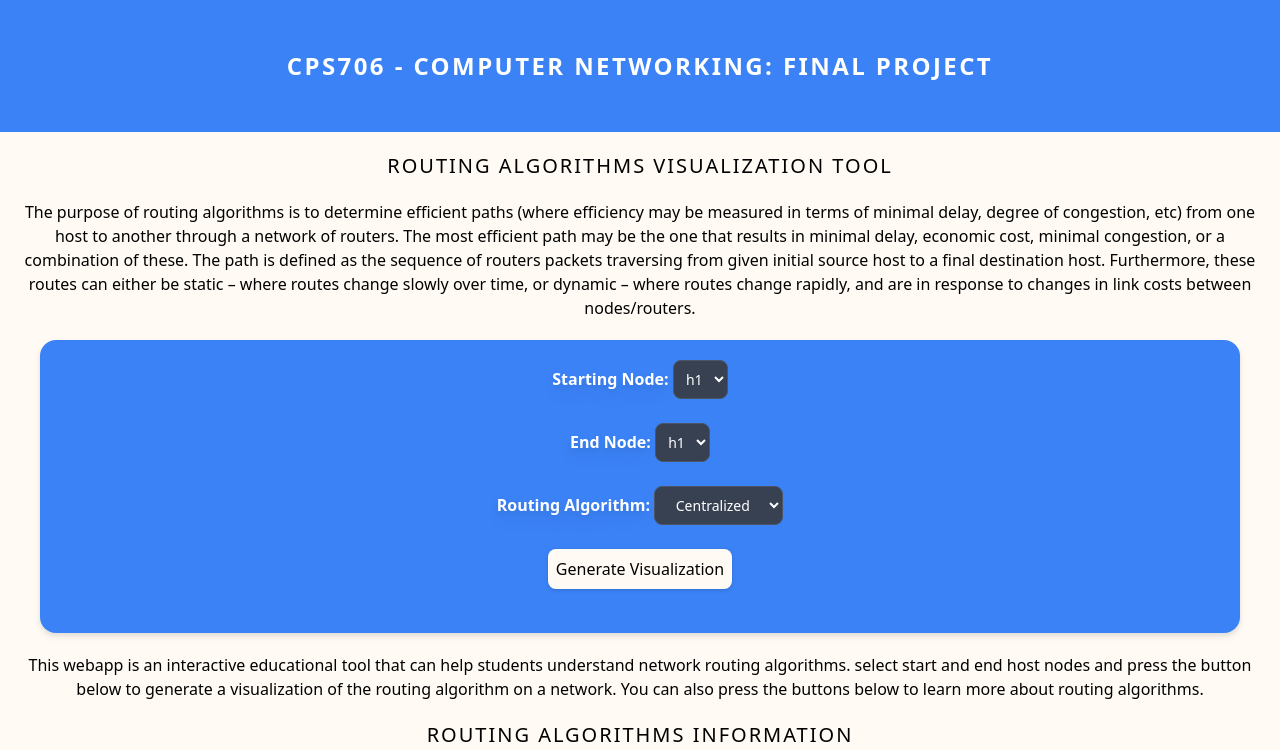
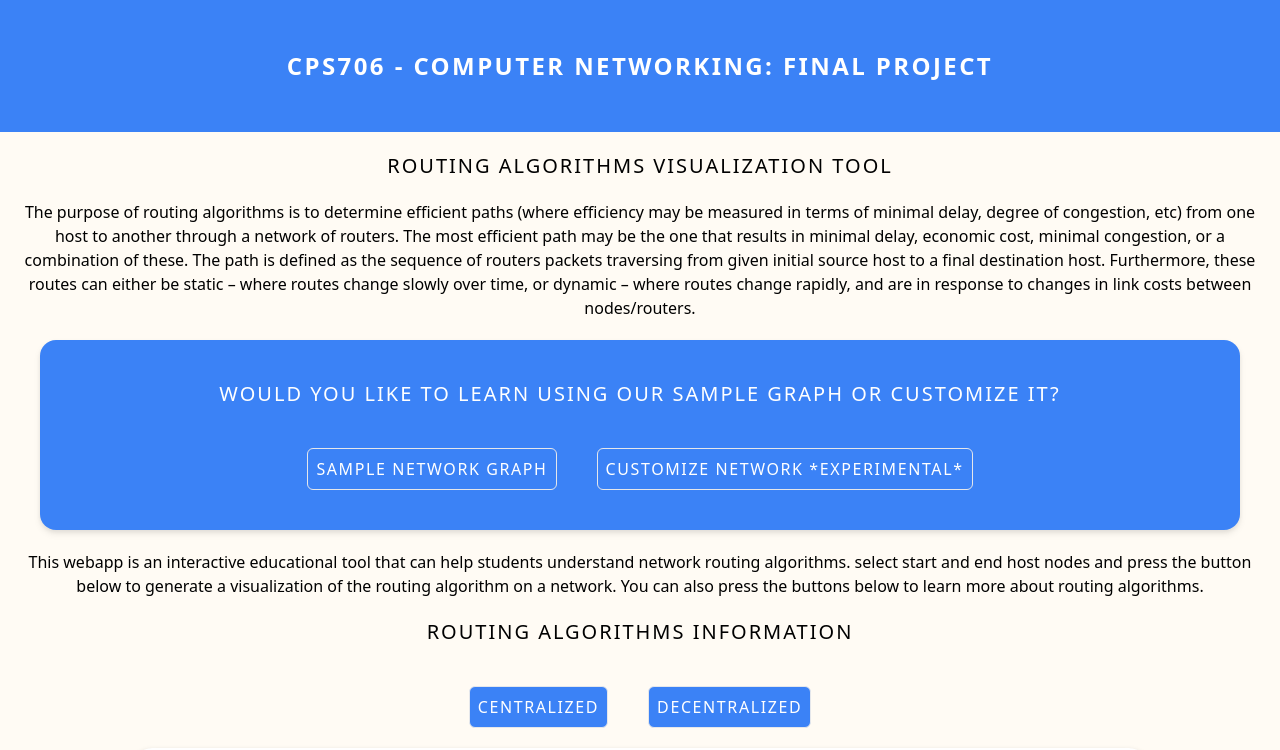
Before and after one commit to ismailmohammad/CPS706_Networks_Project, a Next.js app in the folder client/: page / in a window 1280 px wide. Shown: the top 750 px of the page. Built offline with nearby package versions, Linux system fonts and the light colour scheme.

Commit message:
More groundwork/code cleanup
Basic routing
refactoring
component creation/organization

```diff
--- a/client/package.json
+++ b/client/package.json
@@ -9,6 +9,7 @@
     "lint": "next lint"
   },
   "dependencies": {
+    "@heroicons/react": "^2.0.17",
     "@next/font": "13.2.4",
     "axios": "^1.3.5",
     "eslint": "8.36.0",
--- a/client/src/components/Header.js
+++ /dev/null
@@ -1,12 +0,0 @@
-import React from "react";
-
-export default function Header() {
-  return (
-    <div
-      className="p-[50px] bg-blue-500 text-center uppercase
-    tracking-widest font-bold text-2xl font-sans text-white"
-    >
-      CPS706 - Computer Networking: Final Project
-    </div>
-  );
-}
--- a/client/src/components/GenerateGraph.js
+++ b/client/src/components/NetworkCustomizer.js
@@ -4,7 +4,7 @@ import React from "react";
  * *** Experimental ***
  * This component probes user to create a network Graph to traverse through using the various algorithms
  */
-export default function NetworkCreator() {
+export default function NetworkCustomizer() {
   return (
     <span>Network Creator</span>
   );
--- a/client/src/components/SampleGraph.js
+++ b/client/src/components/SampleGraph.js
@@ -5,6 +5,6 @@ import React from "react";
  */
 export default function SampleGraph() {
   return (
-
+    <span>Use Sample Graph instead</span>
   );
 }
--- /dev/null
+++ b/client/src/components/infomational/Header.js
@@ -0,0 +1,18 @@
+import Link from "next/link";
+import React from "react";
+import AnimatedLink from "../ui/AnimatedLink";
+import { HomeIcon } from "@heroicons/react/24/outline";
+
+export default function Header(props) {
+  return (
+    <Link href="/">
+      <div
+        className="p-[50px] bg-blue-500 text-center uppercase
+      tracking-widest font-bold text-2xl font-sans text-white"
+      >
+        {props.route !== "/" ? <AnimatedLink className="left-0" route="/" title="Home" icon={<HomeIcon className="w-6 h-6 left center float-left" />} alt="Home" /> : null}
+        <span>CPS706 - Computer Networking: Final Project</span>
+      </div>
+    </Link>
+  );
+}
--- /dev/null
+++ b/client/src/components/ui/AnimatedLink.js
@@ -0,0 +1,24 @@
+import Link from "next/link";
+import React from "react";
+import { motion } from "framer-motion";
+
+/**
+ *
+ * @param {*} props - Expected props are a link/route and a title for the button
+ * @returns
+ */
+export default function AnimatedLink(props) {
+  return (
+    <Link href={props.route}>
+      <motion.button
+        className="m-5 border
+        bg-blue-500 p-2 rounded-md tracking-widest
+         hover:bg-blue-700 text-white uppercase"
+        whileHover={{ scale: 1.1 }}
+        whileTap={{ scale: 0.9 }}
+      >
+        {props.icon ? props.icon : null}{props.title}
+      </motion.button>
+    </Link>
+  );
+}
--- a/client/src/pages/centralized.js
+++ b/client/src/pages/centralized.js
@@ -1,6 +1,6 @@
 import React from "react";
 import Head from "next/head";
-import Header from "../components/Header.js";
+import Header from "../components/infomational/Header.js";
 import { motion } from "framer-motion";
 import Link from "next/link";
 
--- a/client/src/pages/decentralized.js
+++ b/client/src/pages/decentralized.js
@@ -1,6 +1,6 @@
 import React from "react";
 import Head from "next/head";
-import Header from "../components/Header.js";
+import Header from "../components/infomational/Header.js";
 import Link from "next/link";
 import { motion } from "framer-motion";
 
--- a/client/src/pages/index.js
+++ b/client/src/pages/index.js
@@ -1,11 +1,16 @@
 import { motion } from "framer-motion";
 import Link from "next/link";
 import Head from "next/head";
-import Header from "../components/Header.js";
+import Header from "../components/infomational/Header.js";
 import { useState } from "react";
 import axios from "axios";
 import Image from "next/image";
 import spinner from "../assets/loadingSpinner.gif";
+import { useRouter } from "next/router";
+import NetworkCustomizer from "@/components/NetworkCustomizer.js";
+import Visualizer from "@/components/Visualizer.js";
+import AnimatedLink from "@/components/ui/AnimatedLink.js";
+import SampleGraph from "@/components/SampleGraph.js";
 
 const groupMembers = [
   { id: 1, name: "Shayan Shahaei", studentNumber: "500872625" },
@@ -20,6 +25,10 @@ const ALGORITHMS = ['Centralized', 'Decentralized'];
 const defaultImageURL = './images/defaultGraph.png';
 
 export default function Home() {
+  // Grab client-side routing parameter for selecting which graph to work with
+  const router = useRouter();
+  const { graphType } = router.query;
+
   const hostOptions = [];
   HOSTS.forEach((host) =>
     hostOptions.push(<option value={host}>${host}</option>)
@@ -83,7 +92,7 @@ export default function Home() {
       <Head>
         <title>CPS706 - Routing Algorithms Visualizer</title>
       </Head>
-      <Header />
+      <Header route={router.asPath} />
       <div className="m-5 text-center">
         <section>
           <h1 className="tracking-widest uppercase m-5 text-xl">
@@ -94,7 +103,21 @@ export default function Home() {
           </p>
 
           <div className="m-5 p-5 bg-blue-500 text-white rounded-2xl drop-shadow-md">
-            <form onSubmit={handleSubmit} id="routingInformation" method="post">
+            { !graphType ?
+          <div>
+          <h1 className="tracking-widest uppercase m-5 text-xl"> Would you like to learn using our sample graph or customize it? </h1>
+          <motion.div
+          animate={{ x: [100, 0] }}
+          transition={{ type: "spring", stiffness: 100 }}
+          className=""
+        >
+          <AnimatedLink title="Sample Network Graph" route="/?graphType=sample"/>
+          <AnimatedLink title="Customize Network *Experimental*" route="/?graphType=customizable"/>
+        </motion.div>
+        </div> : null }
+        {/* Display the releveant Component to the user */}
+        {graphType ? graphType === "sample" ? <span>{graphType}</span> && <SampleGraph /> : <span>{graphType}</span> && <NetworkCustomizer /> : null}
+            {/* <form onSubmit={handleSubmit} id="routingInformation" method="post">
               <label className="font-bold drop-shadow-lg" htmlFor="startNode">Starting Node:{" "}</label>
                 <select
                   className="cursor-pointer bg-[#f5f5dc] mb-5 text-white text-center p-2 mb-6 text-sm border border-gray-600 rounded-lg bg-gray-50 bg-gray-700 placeholder-gray-400 hover:scale-110 transition-transform"
@@ -130,7 +153,7 @@ export default function Home() {
                 type="submit"
                 value="Generate Visualization"
               ></input>
-            </form>
+            </form> */}
           </div>
 
         </section>
@@ -147,28 +170,8 @@ export default function Home() {
           <h2 className="tracking-widest uppercase m-5 text-xl">
             Routing Algorithms Information
           </h2>
-          <Link href="/centralized">
-            <motion.button
-              className="m-5 border
-         bg-blue-500 p-2 rounded-md tracking-widest
-          hover:bg-blue-700 text-white uppercase"
-              whileHover={{ scale: 1.1 }}
-              whileTap={{ scale: 0.9 }}
-            >
-              Centralized
-            </motion.button>
-          </Link>
-          <Link href="/decentralized">
-            <motion.button
-              className="m-5 border
-        bg-blue-500 p-2 rounded-md tracking-widest
-         hover:bg-blue-700 text-white uppercase"
-              whileHover={{ scale: 1.1 }}
-              whileTap={{ scale: 0.9 }}
-            >
-              Decentralized
-            </motion.button>
-          </Link>
+          <AnimatedLink title="Centralized" route="/centralized" />
+          <AnimatedLink title="Decentralized" route="/decentralized" />
         </motion.div>
         {!loading && !resultsGif ? <img className="m-auto rounded-3xl drop-shadow" src={defaultImageURL} /> :
           loading ? <Image className="m-auto" src={resultsGif} /> :
```
Also changed, not shown: 1 other file (tests, documents, lock files or other folders).
